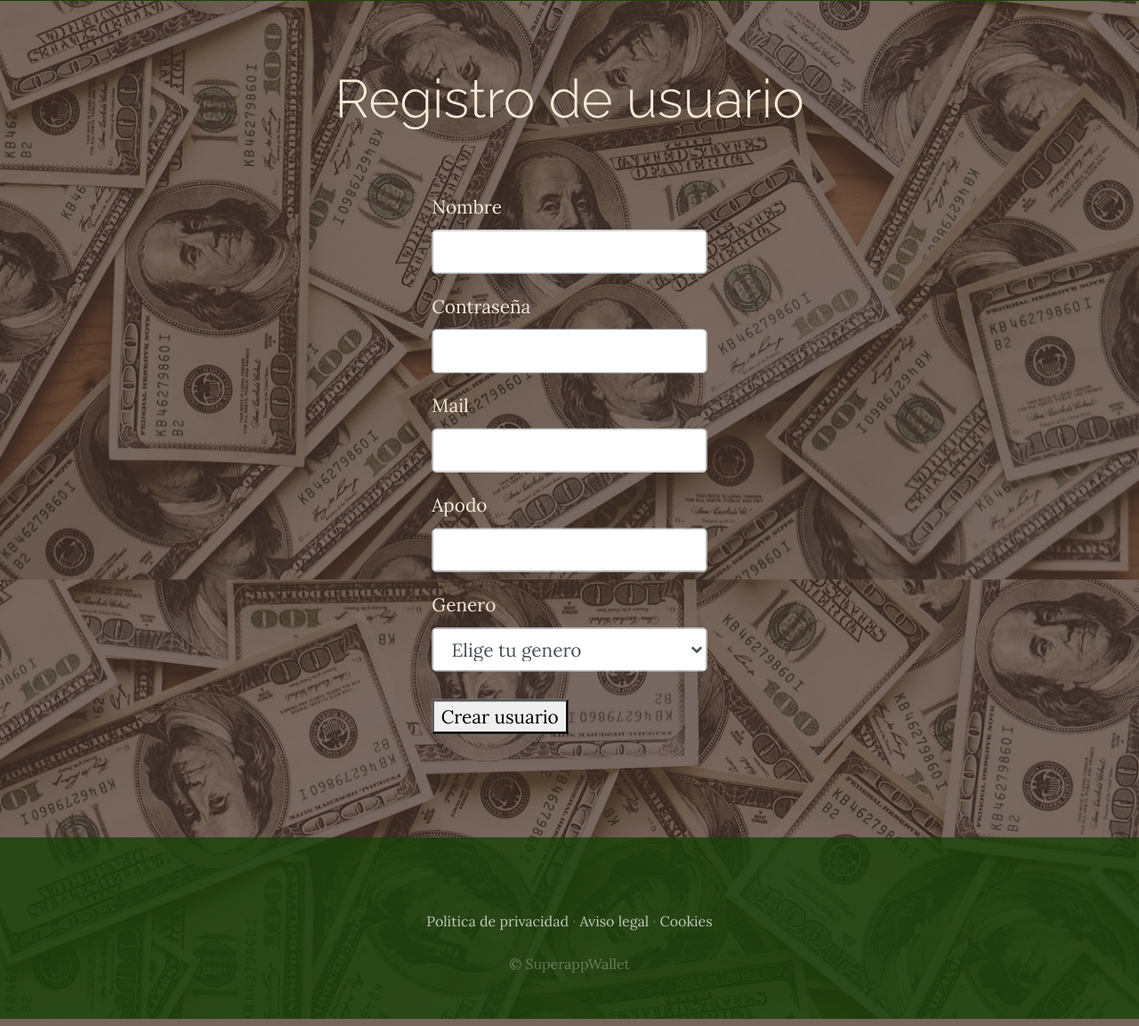
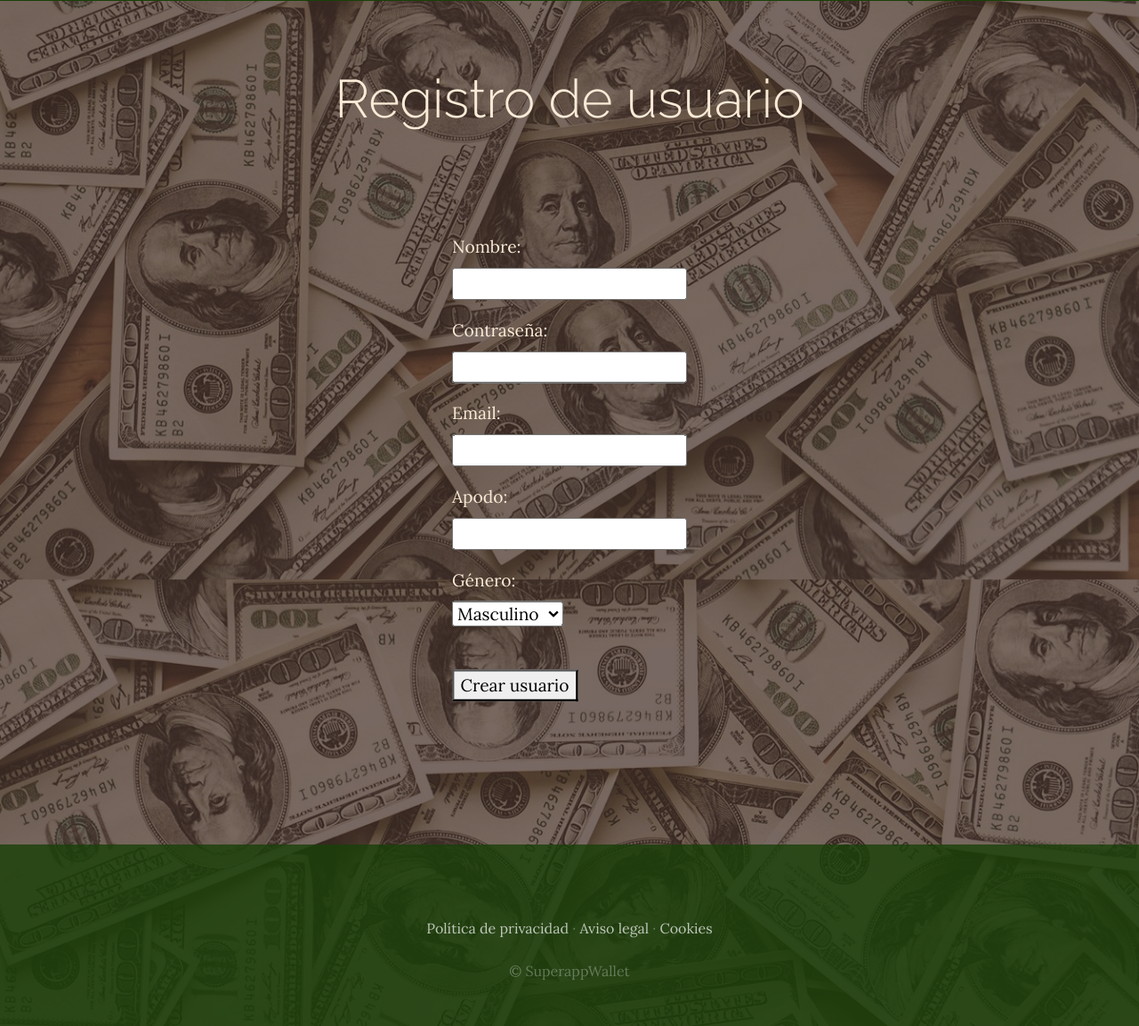
Before and after one commit to Joportus/2021-2-Grupo-15, a Django app: page /register/ in a window 1280 px wide; the page is wider, and only the part inside the window is pictured. Shown: the part 309-1462 px from the top of that part at 89% size. Run offline with Django 3.2, Linux system fonts and the light colour scheme; tables that the repository leaves empty hold one stand-in row (values such as "Sample post"); some libraries are stand-ins or nearby versions.

Commit message:
Migracion de forms de registro usuario y dinero a django forms - pequeño refactor a la hoja de estilo

```diff
--- a/wallet/fwallet/models.py
+++ b/wallet/fwallet/models.py
@@ -17,6 +17,8 @@ class User(AbstractUser):
 
 small_size = 20
 medium_size = 1000
+
+
 class RegistroDinero(models.Model):
     owner = models.ForeignKey(User,blank=True,null=True, on_delete=models.CASCADE)
     monto = models.IntegerField()
--- a/wallet/fwallet/static/fwallet/css/gestion.css
+++ b/wallet/fwallet/static/fwallet/css/gestion.css
@@ -277,3 +277,19 @@ ul.errorlist{
   font-style: italic;
   color: red;
 }
+.registro{
+  display: flex;
+  transform: scale(1.2);
+  align-items: center;
+  justify-content: center;
+  padding-top: 1.5%;
+  padding-bottom: 1.5%;
+}
+
+.title{
+  display: flex;
+  transform: scale(1.5);
+  align-items: center;
+  justify-content: center;
+  margin-top: -200px;
+}
--- a/wallet/fwallet/templates/fwallet/register_user.html
+++ b/wallet/fwallet/templates/fwallet/register_user.html
@@ -39,67 +39,22 @@ Registro de usuarios
         {% endif %}
         <form method="post">
             {% csrf_token %}
-            <div class="form-group">
-                <label style="color : antiquewhite;" for="nombre_usuario">Nombre</label>
-                <input type="text" class="form-control" id=nombre_usuario name="nombre" required>
-            </div>
-
-            <div class="form-group">
-                <label style="color : antiquewhite;" for="contraseña">Contraseña</label>
-                <input type="password" class="form-control" id="contraseña" name="contraseña" required>
-            </div>
-
-            <div class="form-group">
-                <label style="color : antiquewhite;" for="mail">Mail</label>
-                <input type="email" class="form-control" id="mail" name="mail" required>
-            </div>
-
-             <div class="form-group">
-                <label style="color : antiquewhite;" for="apodo">Apodo</label>
-                <input type="text" class="form-control" id="apodo" name="apodo">
-             </div>
-
-            <div>
-                <label style="color : antiquewhite;" for="genero">Genero</label>
-                <select id="genero" class="form-control" name="genero">
-                    <option class="disabled" value="">Elige tu genero</option>
-                    <option value="m">Masculino</option>
-                    <option value="f">Femenino</option>
-                    <option value="nb">No-Binario</option>
-                    <option value="Otro">Otro</option>
-                </select>
-            </div>
+            {%  for field in form_registro_usuario %}
+                <div class="form-group">
+                    {{  field.errors }}
+                    {{  field.label_tag }} {{ field }}
+                </div>
+            {% endfor %}
             <br>
              <button type="submit">Crear usuario</button>
         </form>
 </div>
-
-<style>
-       .registro{
-
-    display: flex;
-    transform: scale(1.3);
-    align-items: center;
-    justify-content: center;
-
-
+    <style>
+    label{
+        display: block;
+        color : antiquewhite;
     }
-
-    .title{
-
-    display: flex;
-    transform: scale(1.5);
-    align-items: center;
-    justify-content: center;
-    margin-top: -200px;
-
-
-    }
-
-
-
-</style>
-
+    </style>
 
 <br>
 <br>
--- a/wallet/fwallet/urls.py
+++ b/wallet/fwallet/urls.py
@@ -6,7 +6,7 @@ urlpatterns = [
   path('busqueda_registros/', views.filtrar_por, name='Busqueda de registros'),
   path('insertar_registro/', views.insertar_registros, name="ins_registro"),
   path('', views.inicio, name="inicio"),
-  path('new/', views.ingresar_registro),
+  #path('new/', views.ingresar_registro),
   path('register/',views.register_user, name = "register_user"),
   path('login/', views.login_user, name = "login"),
   path('logout',views.logout_user, name='logout'),
--- /dev/null
+++ b/wallet/fwallet/userForm.py
@@ -0,0 +1,13 @@
+from django import forms
+from fwallet.models import User
+
+
+class RegisterUser(forms.Form):
+    """
+    Clase que abstrae el formulario de resgistro de usuarios
+    """
+    usuario = forms.CharField(label="Nombre", max_length=30)
+    password = forms.CharField(widget=forms.PasswordInput(), label="Contraseña")    # max_length?
+    email = forms.EmailField(label="Email")
+    apodo = forms.CharField(label="Apodo")
+    genero = forms.ChoiceField(choices=User.generos, label="Género")
--- a/wallet/fwallet/views.py
+++ b/wallet/fwallet/views.py
@@ -1,16 +1,20 @@
 from django.shortcuts import render, redirect
 from django.http import HttpResponse, HttpResponseRedirect
-from fwallet.models import RegistroDinero,User
-from django.contrib.auth import authenticate, login,logout
+from fwallet.models import RegistroDinero, User
+from django.contrib.auth import authenticate, login, logout
+from fwallet.userForm import RegisterUser
+from fwallet.registerForm import MoneyForm
 
-# Create your views here.
+
 def walletv(request):
 
     dict = {"ingresos":"ingresos", "gastos": "gastos"}
     return render(request, "fwallet\wallet.html", dict)
 
-def insertar_registros(request):
-    return render(request, "fwallet/insertar_registro.html")
+
+#def insertar_registros(request):
+#    return render(request, "fwallet/insertar_registro.html")
+
 
 def inicio(request):
 
@@ -114,49 +118,41 @@ def filtrar_por(request):
     return render(request, pagina_resultado, {"registros":registros})
 
 
-
-
-def ingresar_registro(request):
+def insertar_registros(request):
+    if request.method == "GET":
+        form_registro = MoneyForm()    # renderiza el formulario
+        return render(request, 'fwallet/insertar_registro.html', {"form_registro": form_registro})
     if request.method == "POST":  # revisar si el método de la request es POST
-        tipo = request.POST.get("tipo")
-        monto = request.POST.get("monto")
-        fecha = request.POST.get("fecha")
-        clase = request.POST.get("categoria")
-        descripcion = request.POST.get("descripcion")
-        nombre = request.POST.get("nombre")
-
+        form_registro = MoneyForm(request.POST)    # se obtienen los datos ingresados
+        if form_registro.is_valid():    # validacion
+            nuevo_registro = form_registro.save()    # se guardan los datos si son validos
         #Verificar si el usuario inició sesión o no!!
-        if request.user.is_authenticated:
-            o_ref = RegistroDinero(tipo=tipo, monto=monto, nombre=nombre,fecha=fecha, clase = clase, descripcion=descripcion,owner=request.user)  # Crear el usuario
-        else:
-            o_ref = RegistroDinero(tipo=tipo, monto=monto, nombre=nombre,fecha=fecha, clase = clase, descripcion=descripcion)
-        o_ref.save()  # guardar la tarea en la base de datos.
-        return render(request, 'fwallet/insertar_registro.html', {"message": "registrado!"})
+        if request.user.is_authenticated:    # si corresponde a un usuario se guarda como owner
+            nuevo_registro.owner = request.user
+            nuevo_registro.save()
+    return HttpResponseRedirect('/busqueda_registros')
 
 
 def register_user(request):
     if request.method == 'GET': #Si estamos cargando la página
-     return render(request, "fwallet/register_user.html") #Mostrar el template
+        form_registro_usuario = RegisterUser()    # renderea form en template
+        return render(request, "fwallet/register_user.html", {"form_registro_usuario": form_registro_usuario})
 
     elif request.method == 'POST': #Si estamos recibiendo el form de registro
-     #Tomar los elementos del formulario que vienen en request.POST
-     nombre = request.POST['nombre']
-     contraseña = request.POST['contraseña']
-     mail = request.POST['mail']
-     apodo = request.POST['apodo']
-     genero = request.POST['genero']
-
-
-    #Si ya existe el username
-    if User.objects.filter(username=nombre).exists():
-        error = "error"
-        return render(request,"fwallet/register_user.html", {"error":error})
-    #Crear el nuevo usuario
-    else:
-        user = User.objects.create_user(username=nombre, password=contraseña, email=mail, apodo=apodo, genero=genero)
-
-        #Redireccionar la página /inicio
-        return HttpResponseRedirect('/')
+        form_registro_usuario = RegisterUser(request.POST)
+        if form_registro_usuario.is_valid():    # validacion
+            cleaned = form_registro_usuario.cleaned_data    # toma los datos
+            user = cleaned['usuario']
+            password = cleaned['password']
+            mail = cleaned['email']
+            apodo = cleaned['apodo']
+            genero = cleaned['genero']
+        if User.objects.filter(username=cleaned['usuario']).exists():   #Si ya existe el username
+            error = "error"
+            return render(request,"fwallet/register_user.html", {"error":error})
+        else:    #Crear el nuevo usuario
+            User.objects.create_user(username=user, password=password, email=mail, apodo=apodo, genero=genero)
+        return HttpResponseRedirect('/login')    #Redireccionar la página de login
     #return render(request,"fwallet/register_user.html")
 
 
```
Also changed, not shown: wallet/fwallet/registerForm.py (added, +9 -0 lines), wallet/fwallet/templates/fwallet/insertar_registro.html (+16 -89 lines), wallet/db.sqlite3, 1 other file.
